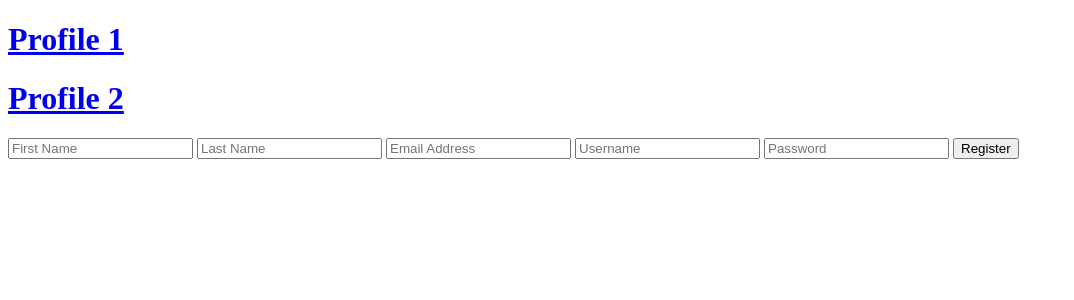
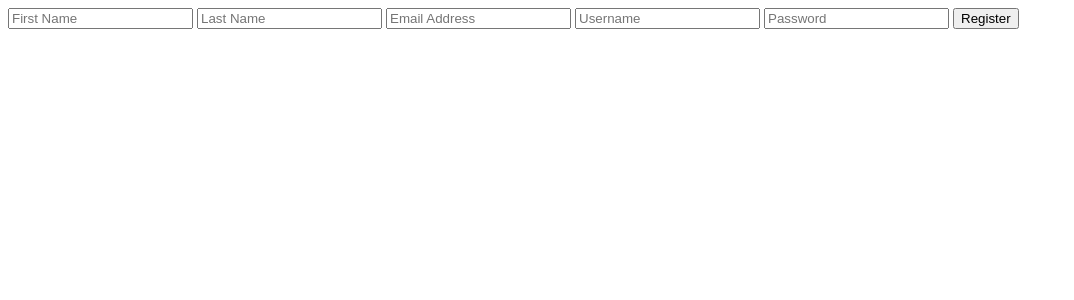
Before and after one commit to Ashures/ashures-shop-svelte, a SvelteKit app: page / in a window 1280 px wide. Shown: the top 300 px of the page, without its empty margins (0-1074 px from the left). Built offline with nearby package versions, Linux system fonts and the light colour scheme.

Commit message:
Removed unneeded profile links from index

```diff
--- a/src/routes/+page.svelte
+++ b/src/routes/+page.svelte
@@ -1,6 +1,3 @@
-<h1><a href="/profile/1">Profile 1</a></h1>
-<h1><a href="/profile/2">Profile 2</a></h1>
-
 <form method="POST" action="?/register">
   <input name="firstName" type="text" placeholder="First Name">
   <input name="lastName" type="text" placeholder="Last Name">
```
